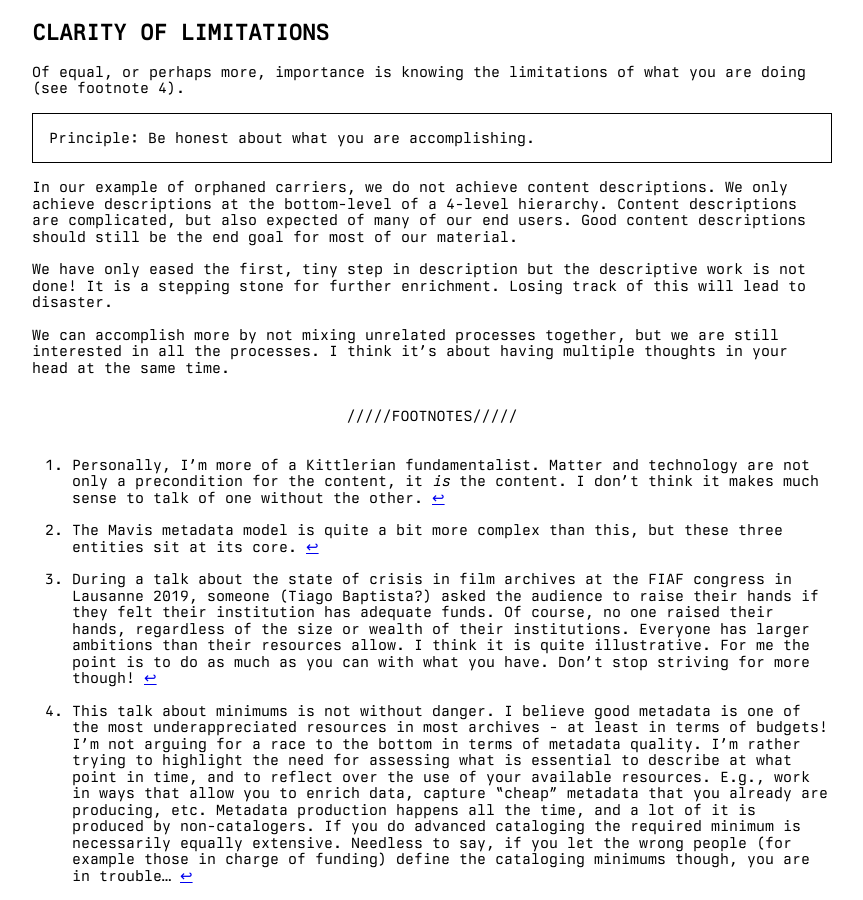
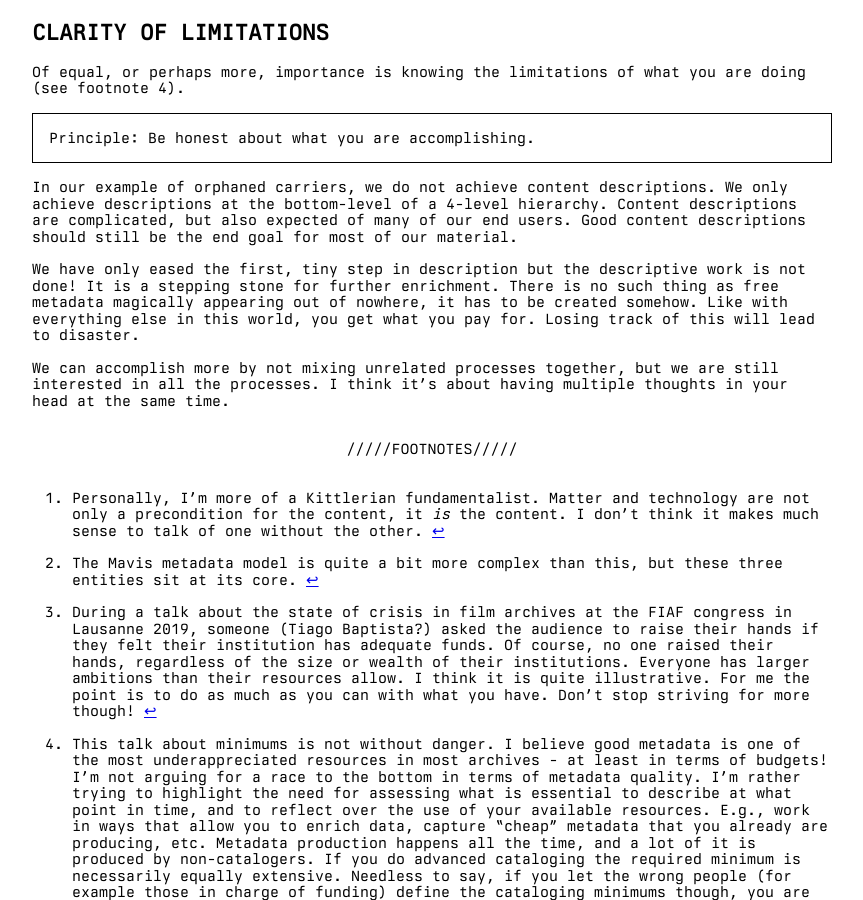
Before and after one commit to torbjornbp/torbjornbp.github.io, a Jekyll site: the page built from _posts/documents/2023-10-20-cataloging-principles.md, in a window 1280 px wide and 900 px high, scrolled down 8357 px. Shown: the whole window, without its empty margins (208-1071 px from the left). Built offline with Jekyll 4.4.1, drawn with Linux system fonts in a browser that asks for light colours.

Commit message:
Update 2023-10-20-cataloging-principles.md

```diff
--- a/_posts/documents/2023-10-20-cataloging-principles.md
+++ b/_posts/documents/2023-10-20-cataloging-principles.md
@@ -287,7 +287,7 @@ Of equal, or perhaps more, importance is knowing the limitations of what you are
 
 In our example of orphaned carriers, we do not achieve content descriptions. We only achieve descriptions at the bottom-level of a 4-level hierarchy. Content descriptions are complicated, but also expected of many of our end users. Good content descriptions should still be the end goal for most of our material.
 
-We have only eased the first, tiny step in description but the descriptive work is not done! It is a stepping stone for further enrichment. Losing track of this will lead to disaster.
+We have only eased the first, tiny step in description but the descriptive work is not done! It is a stepping stone for further enrichment. There is no such thing as free metadata magically appearing out of nowhere, it has to be created somehow. Like with everything else in this world, you get what you pay for. Losing track of this will lead to disaster.
 
 We can accomplish more by not mixing unrelated processes together, but we are still interested in all the processes. I think it's about having multiple thoughts in your head at the same time.
 
```
